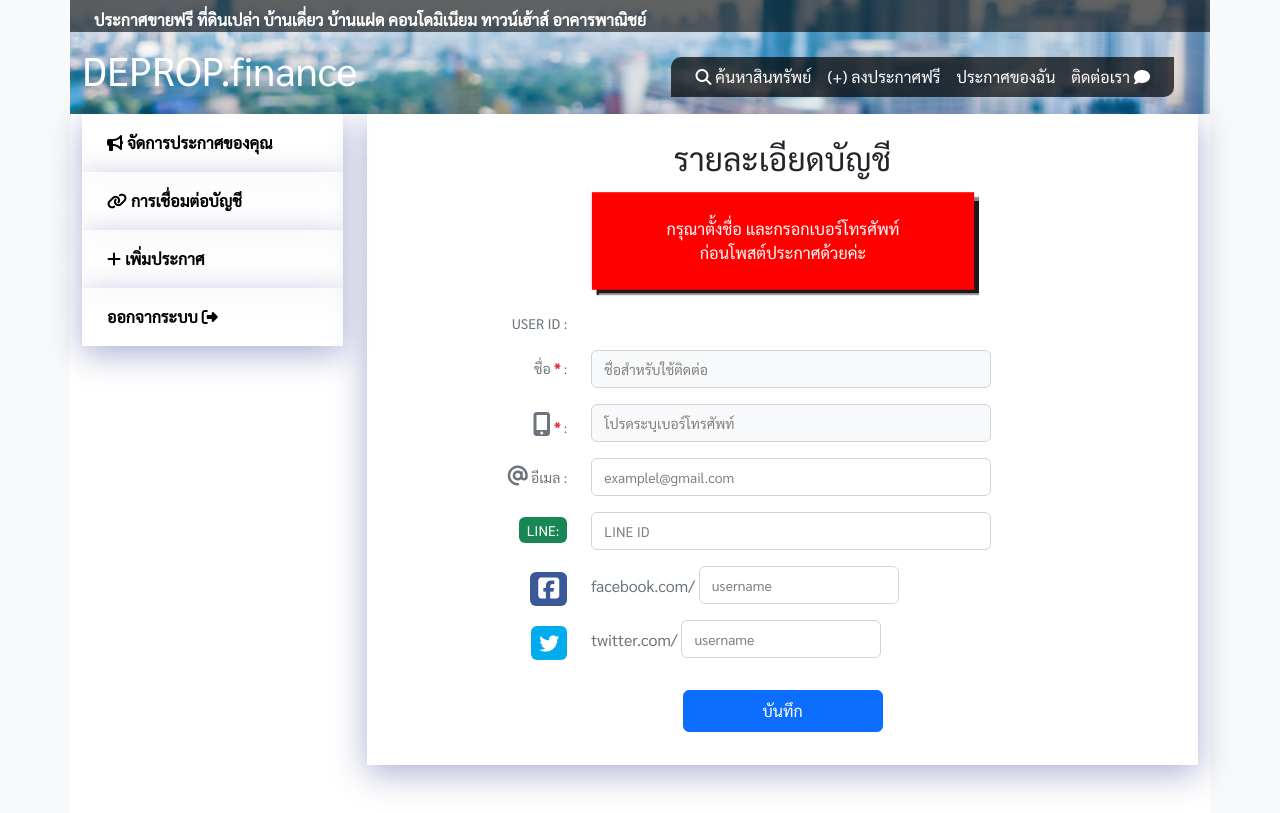
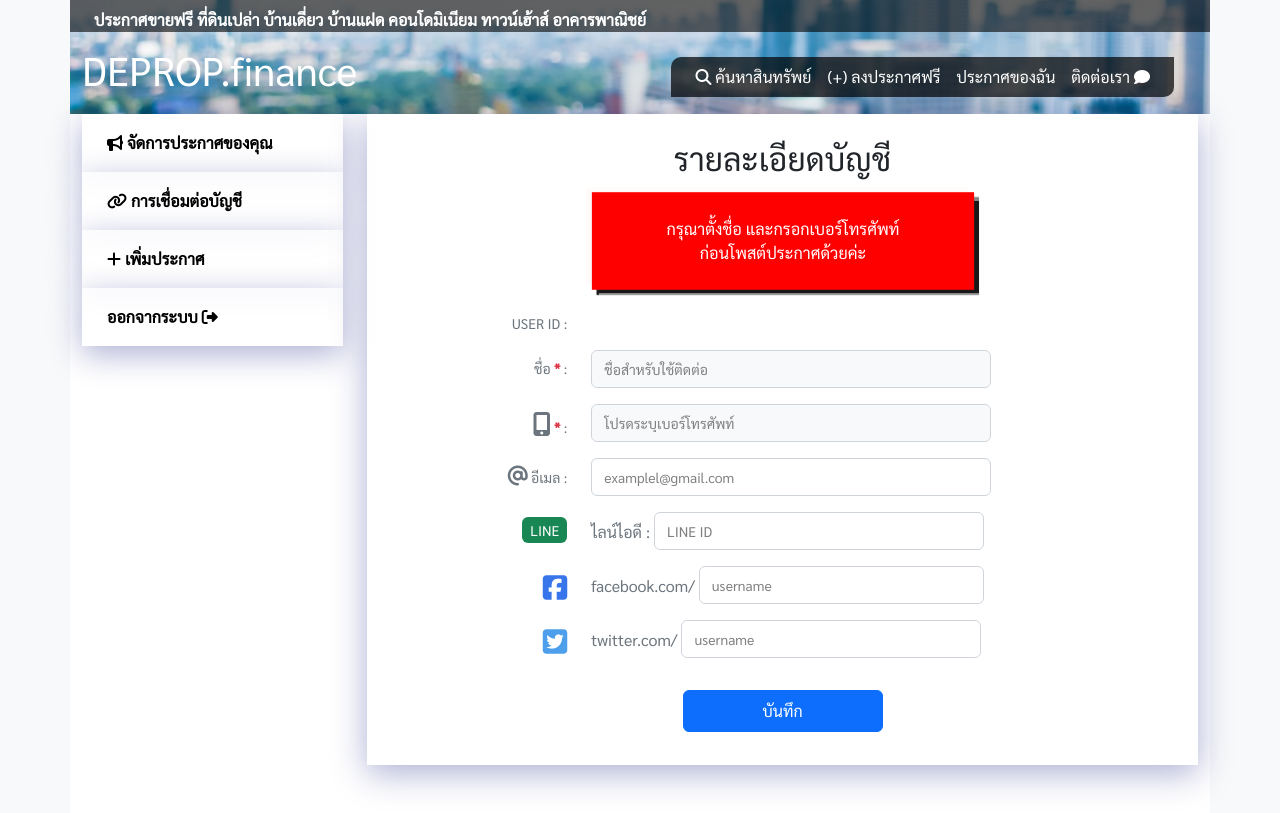
Before and after one commit to TleAim/DeProp, a PHP site: page /myaccount.php?p=add in a window 1280 px wide. Run offline with PHP 8.4, Linux system fonts and the light colour scheme; the visitor is signed in with stand-in values (Sample User, id 1); data that the repository does not hold is empty; some libraries are stand-ins or nearby versions; some web fonts are replaced.

Commit message:
add info post and edit element position on post.php

```diff
--- a/css/bs5.css
+++ b/css/bs5.css
@@ -28,7 +28,6 @@ a {
 
 a:hover {
   color: inherit; /* Don't change text color */
-  text-decoration: underline; /* Show underline on hover */
 }
 
 .dynamic-font{
@@ -192,11 +191,15 @@ div.R0 {
   }
 
   .bgFB{
-    background-color: #3b5998;
+    background-color: #3975ea;
   }
 
   .bgTW{
-    background-color: #00acee;
+    background-color: #4d9feb;
+  }
+
+  .bgLINE{
+    background-color:#70c46f;
   }
 
   .bgHeader{
--- a/display.php
+++ b/display.php
@@ -1,4 +1,8 @@
 <?php
+function convertDateFormat($dateString) {
+    $date = DateTime::createFromFormat('Y-m-d', $dateString);
+    return $date->format('d F Y');
+}
 
 function prnRadio($name,$value,$txt,$checked){
 
--- a/getpost.php
+++ b/getpost.php
@@ -95,7 +95,7 @@
           }
 ?>
 
-      <div class="bgWhiteOP2 m-0 scale-button" onclick="window.open('post.php?pid=<?=$url?>', '_blank');" >
+      <div class="bgWhiteOP2 m-0 scale-button" onclick="window.open('post.php?pid=<?=$url?>', '_self');" >
 
         <div class="row m-0 pt-3" >
           <div class="col-sm-4">
--- a/init.php
+++ b/init.php
@@ -1,5 +1,6 @@
 <?php
 $pagename = "ดีพร๊อพ ตลาดบ้านและที่ดิน";
+$weburl = "https://deprop.finance/";
 ?>
 
     <!-- Bootstrap 5 CSS -->
--- a/myaccount_info.php
+++ b/myaccount_info.php
@@ -82,36 +82,35 @@ $_SESSION["tw"] = $user_row['tw'] ?? '';
         <!-- USER LineID -->
         <div class="row d-flex p-2">
             <div class="col-3 text-end text-secondary f14 dynamic-font pt-2 text-white">
-               <span class="bg-success rounded px-2 py-1"> LINE: </span>
+               <span class="bg-success rounded px-2 py-1">LINE</span>
             </div>
-            <div class="col-9">
-                <input type="text" class="form-control" id="user_lineid" name="user_lineid" value="<?=$_SESSION["lineid"]?>" placeholder="LINE ID" style="max-width: 400px;">
+            <div class="col-9 d-flex">
+                <span class="pt-2 pe-1 text-secondary">ไลน์ไอดี : </span>
+                <input type="text" class="form-control" id="user_lineid" name="user_lineid" value="<?=$_SESSION["lineid"]?>" placeholder="LINE ID" style="max-width: 330px;">
             </div>
         </div>
 
         <!-- USER Facebook -->
         <div class="row d-flex p-2">
             <div class="col-3 text-end text-secondary f20 dynamic-font pt-2 text-white">
-            <span class="bgFB rounded px-2 py-1">
-            <i class='fab fa-facebook-square' style='font-size:24px'></i>
-            </span>
+
+            <i class='fab fa-facebook-square' style='font-size:28px;color:#3975ea;'></i>
+
             </div>
             <div class="col-9 d-flex">
                 <span class="pt-2 pe-1 text-secondary">facebook.com/ </span>
-                <input type="text" class="form-control" id="user_fb" name="user_fb" value="<?=$_SESSION["fb"]?>" placeholder="username" style="max-width: 200px;">
+                <input type="text" class="form-control" id="user_fb" name="user_fb" value="<?=$_SESSION["fb"]?>" placeholder="username" style="max-width: 285px;">
             </div>
         </div>
 
         <!-- USER twitter -->
         <div class="row d-flex p-2 mb-3">
             <div class="col-3 text-end text-secondary f20 dynamic-font pt-2 text-white">
-            <span class="bgTW rounded px-2 py-1">
-                <i class="fa fa-twitter" style='font-size:20px'></i>
-            </span>
+                <i class="	fab fa-twitter-square" style='font-size:28px;color:#4d9feb;'></i>
             </div>
             <div class="col-9 d-flex">
                 <span class="pt-2 pe-1 text-secondary">twitter.com/</span>
-                    <input type="text" class="form-control" id="user_tw" name="user_tw" value="<?=$_SESSION["tw"]?>" placeholder="username" style="max-width: 200px;">
+                    <input type="text" class="form-control" id="user_tw" name="user_tw" value="<?=$_SESSION["tw"]?>" placeholder="username" style="max-width: 300px;">
             </div>
         </div>
 
```
Also changed, not shown: post.php (+40 -12 lines).
